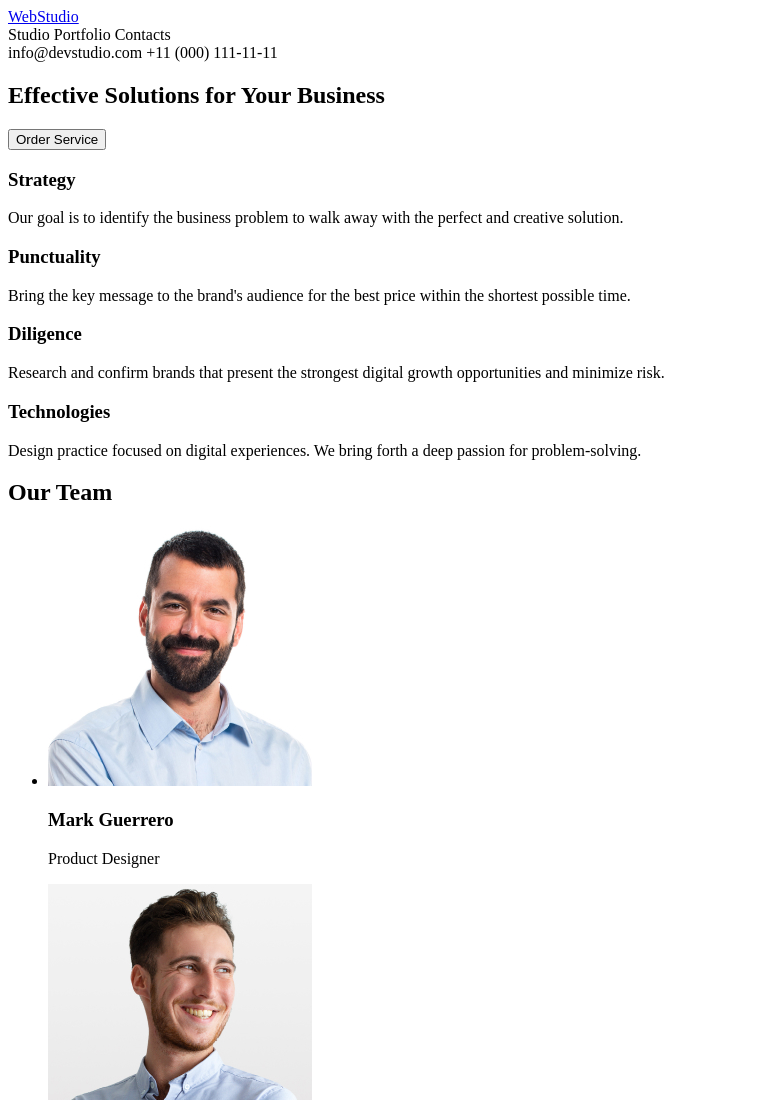
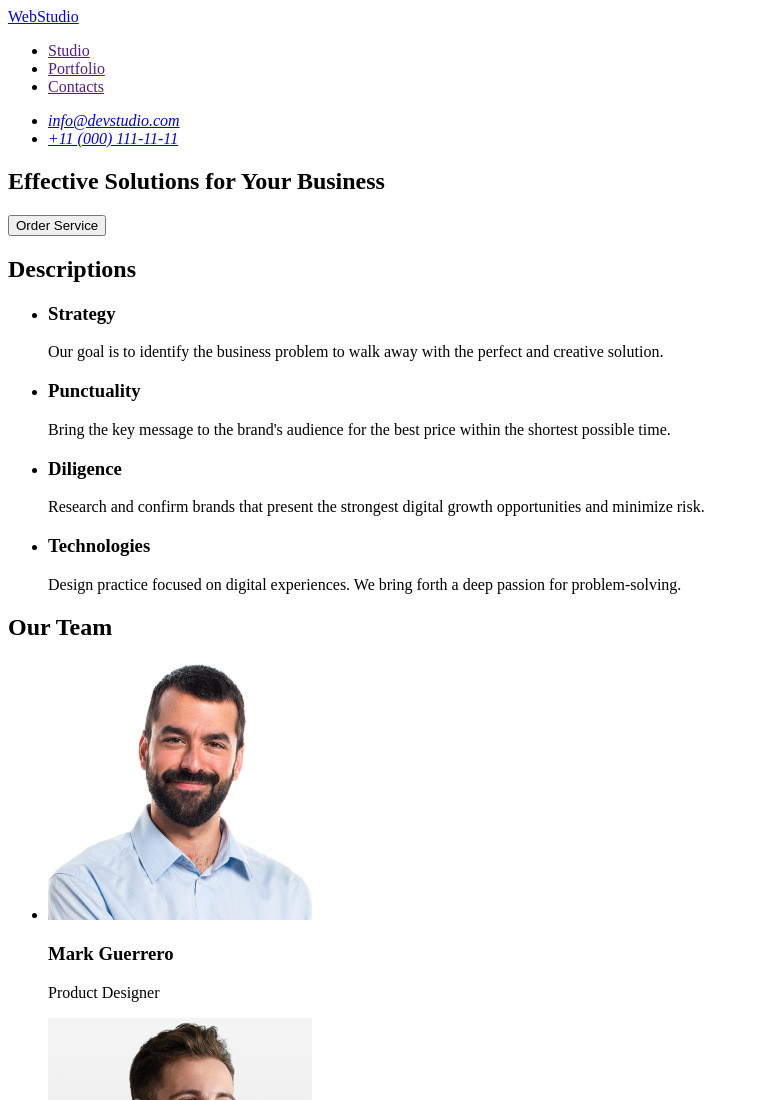
Before and after one commit to Kyryl2/goit-markup-hw-01, a plain HTML site: page index.html in a window 1280 px wide. Shown: the top 1100 px of the page, without its empty margins (0-759 px from the left). Drawn offline with Linux system fonts and the light colour scheme.

Commit message:
Update index.html

```diff
--- a/index.html
+++ b/index.html
@@ -7,13 +7,26 @@
 </head>
 <body>
     <header>
-        <a href="./index.html"  >WebStudio</a>
-        <nav>Studio
-        Portfolio
-        Contacts</nav>
-        info@devstudio.com
-        +11 (000) 111-11-11
 
+        <nav> <a href="./index.html">WebStudio</a>
+            <ul>
+                <li> <a href="">Studio</a></li>
+                <li> <a href="">Portfolio</a></li>
+                <li> <a href="">Contacts</a></li>
+
+
+            </ul>
+
+        </nav>
+        <address>
+            <ul>
+            <li><a href="href=mailto:info@devstudio.com">info@devstudio.com</a></li>
+
+            <li><a href="tel:+110001111111">+11 (000) 111-11-11</a></li>
+        </ul>
+
+
+        </address>
 
     </header>
     <main>
@@ -22,16 +35,29 @@
     for Your Business</h1>
     <button type="button">Order Service</button>
 </section>
-<h3>Strategy</h3>
+<section>
+<h2>Descriptions</h2>
+<ul>
+<li>
+    <h3>Strategy</h3>
 <p>Our goal is to identify the business
 problem to walk away with the perfect and creative solution.</p>
+</li>
+<li>
 <h3>Punctuality</h3>
 <p>
 Bring the key message to the brand's audience for the best price within the shortest possible time.</p>
+</li>
+<li>
 <h3>Diligence</h3>
 <p>Research and confirm brands that present the strongest digital growth opportunities and minimize risk.</p>
+</li>
+<li>
 <h3>Technologies</h3>
 <p>Design practice focused on digital experiences. We bring forth a deep passion for problem-solving.</p>
+</li>
+</ul>
+</section>
 <section>
     <h2>Our Team</h2>
     <ul>
```
